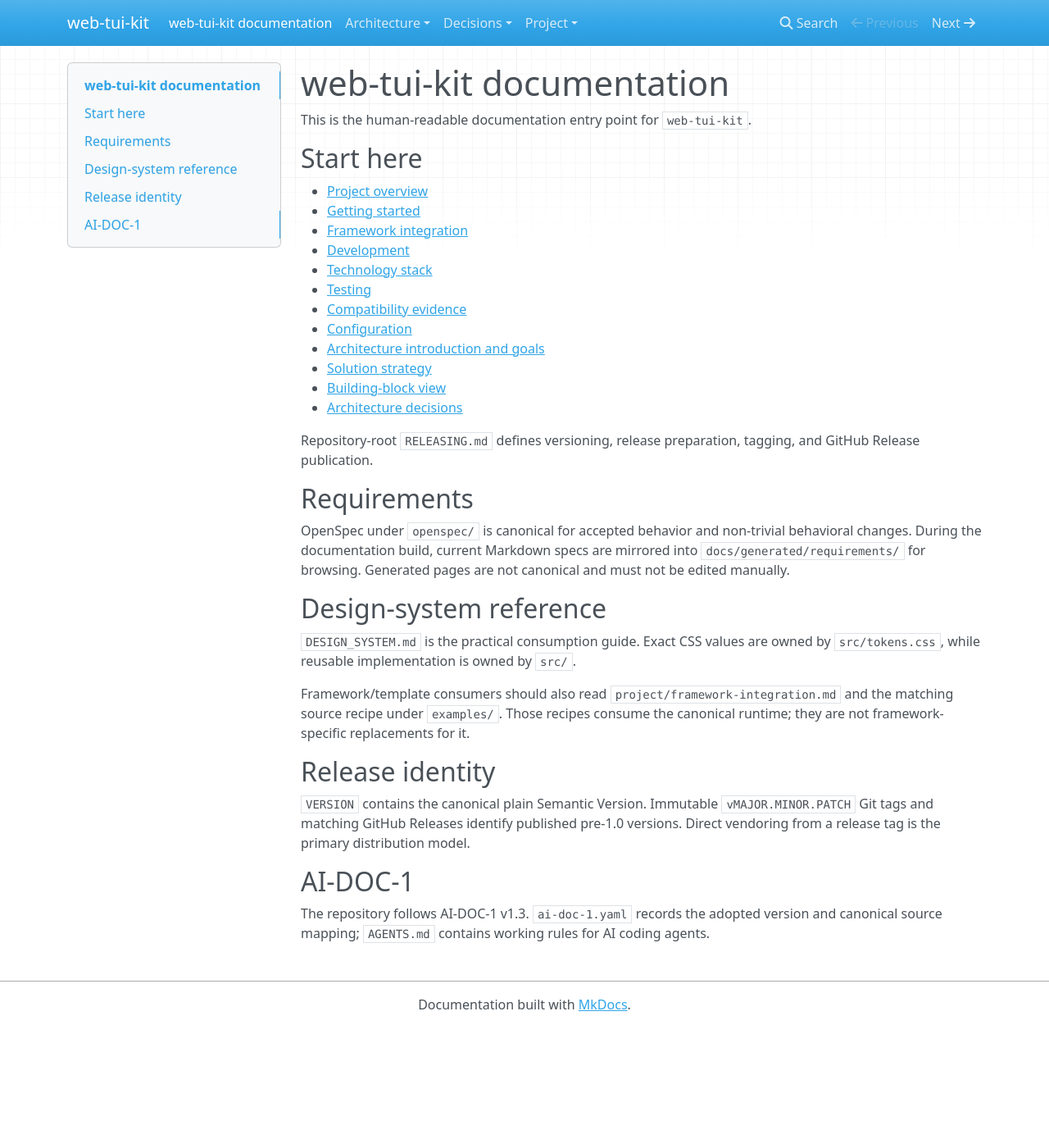
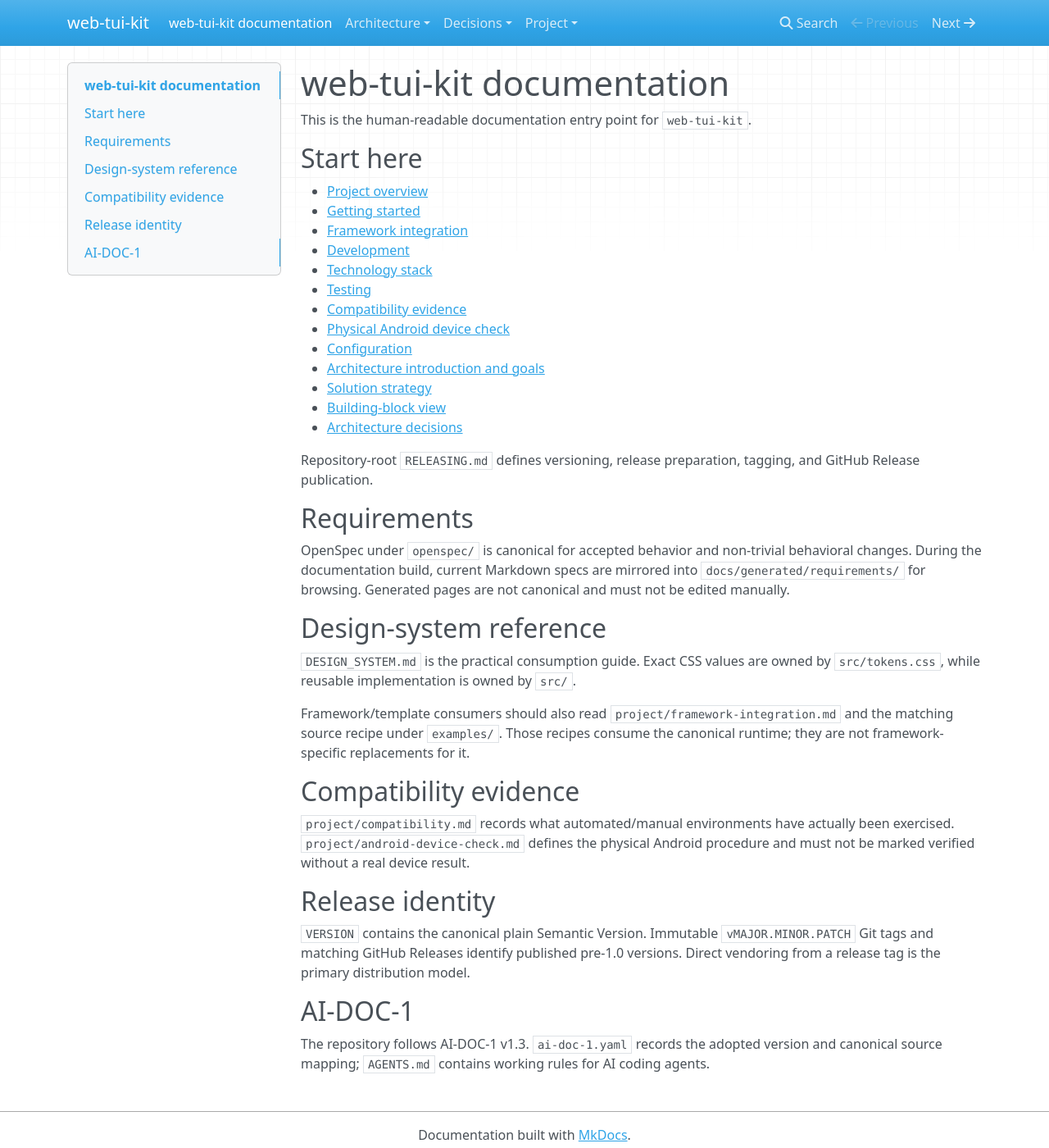
Before and after one commit to 1990jk1990/web-tui-kit, an MkDocs documentation site: the page built from docs/index.md, in a window 1280 px wide and 1400 px high. Shown: the whole window at 82% size. Built offline with MkDocs 1.6.1, drawn with Linux system fonts in a browser that asks for light colours; nearby versions of some CDN libraries.

Commit message:
docs: link Android device evidence procedure

```diff
--- a/docs/index.md
+++ b/docs/index.md
@@ -11,6 +11,7 @@ This is the human-readable documentation entry point for `web-tui-kit`.
 - [Technology stack](project/technology-stack.md)
 - [Testing](project/testing.md)
 - [Compatibility evidence](project/compatibility.md)
+- [Physical Android device check](project/android-device-check.md)
 - [Configuration](project/configuration.md)
 - [Architecture introduction and goals](architecture/01-introduction-and-goals.md)
 - [Solution strategy](architecture/04-solution-strategy.md)
@@ -29,6 +30,10 @@ OpenSpec under `openspec/` is canonical for accepted behavior and non-trivial be
 
 Framework/template consumers should also read `project/framework-integration.md` and the matching source recipe under `examples/`. Those recipes consume the canonical runtime; they are not framework-specific replacements for it.
 
+## Compatibility evidence
+
+`project/compatibility.md` records what automated/manual environments have actually been exercised. `project/android-device-check.md` defines the physical Android procedure and must not be marked verified without a real device result.
+
 ## Release identity
 
 `VERSION` contains the canonical plain Semantic Version. Immutable `vMAJOR.MINOR.PATCH` Git tags and matching GitHub Releases identify published pre-1.0 versions. Direct vendoring from a release tag is the primary distribution model.
```
